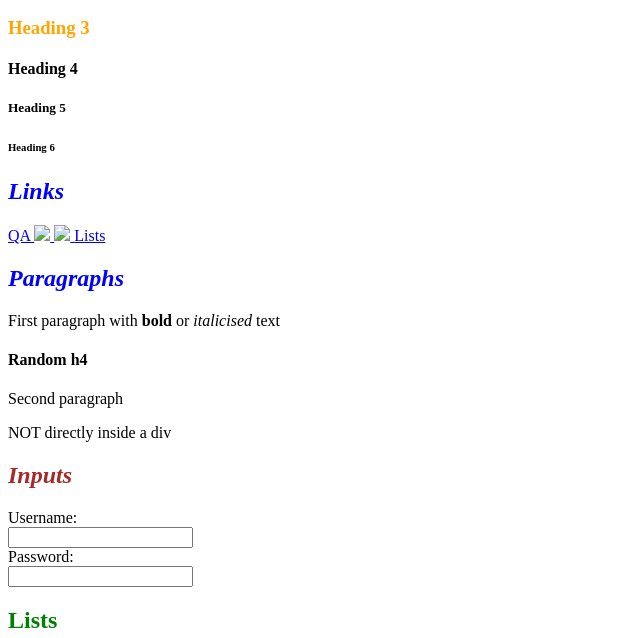
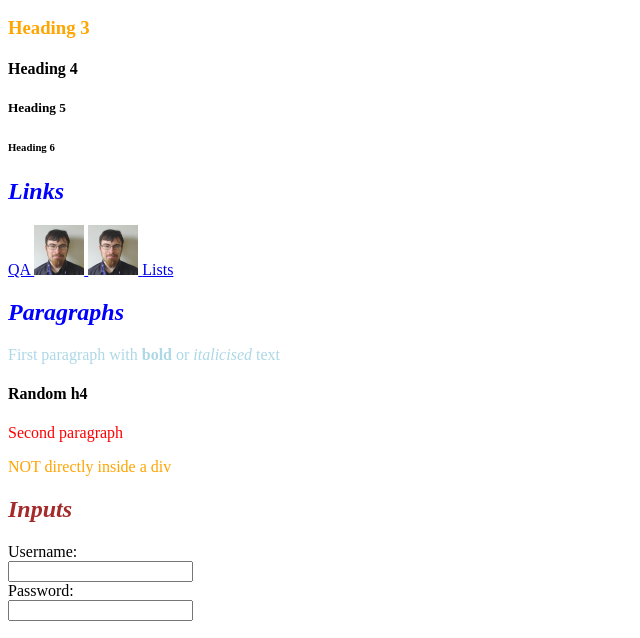
Before and after one commit to JHarry444/28-04-HTML-CSS, a plain HTML site: page CSS/01-Selectors/index.html in a window 1280 px wide. Shown: the part 110-748 px from the top of the page, without its empty margins (0-640 px from the left). Drawn offline with Linux system fonts and the light colour scheme.

Commit message:
selectors

```diff
--- a/CSS/01-Selectors/index.html
+++ b/CSS/01-Selectors/index.html
@@ -31,6 +31,27 @@
             color: pink;
         }
 
+        /* only applies to paragraphs INSIDE a div */
+        /* more specific than line 40 as it has two tags, not just one! */
+        div p {
+            color: orange;
+        }
+
+        p {
+            color: purple;
+        }
+        /* only applies to paragraphs DIRECTLY inside a div */
+        div > p {
+            color: plum;
+        }
+
+        h2 ~ p {
+            color: red;
+        }
+
+        h2 + p {
+            color: lightblue;
+        }
 
     </style>
     <link rel="stylesheet" href="styles.css">
@@ -50,10 +71,10 @@
         <h2 class="subheading">Links</h2>
         <a href="https://www.qa.com/"> QA </a>
         <a href="./about.html">
-            <img src="./me.jpg" height="50px">
+            <img src="./me.png" height="50px">
         </a>
         <a href="./about.html" target="_blank">
-            <img src="./me.jpg" height="50px">
+            <img src="./me.png" height="50px">
         </a>
         <a href="#lists"> Lists </a>
     </div>
```
Also changed, not shown: 1 other file.
